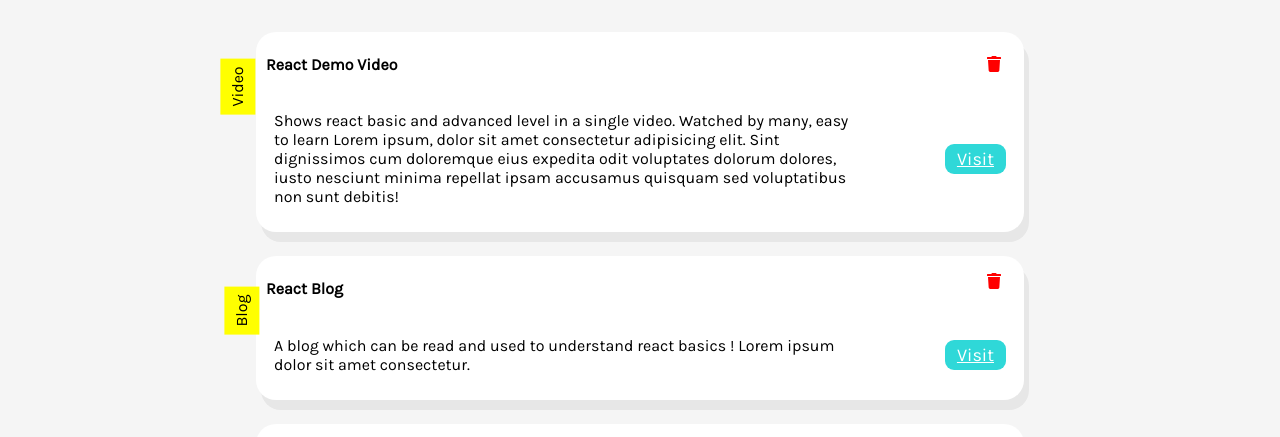
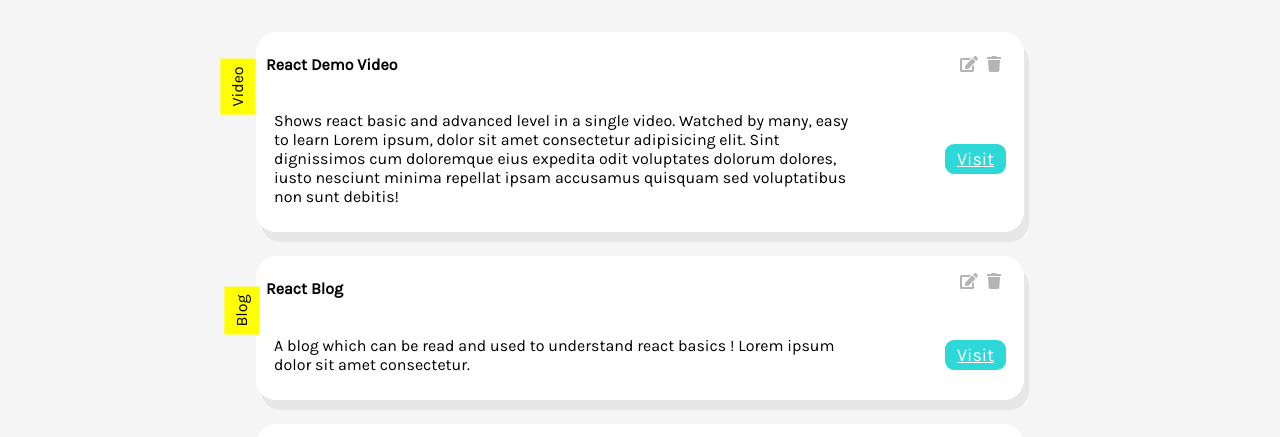
Before and after one commit to asamaiya00/feedback, a React (Create React App) app: page / in a window 1280 px wide. Shown: the part 331-768 px from the top of the page. Built offline with nearby package versions, Linux system fonts and the light colour scheme.

Commit message:
feat: update resource

```diff
--- a/src/App.css
+++ b/src/App.css
@@ -102,10 +102,23 @@ textarea {
   margin: 10px 25%;
 }
 
-.delete {
+.delete,
+.edit {
   position: absolute;
   cursor: pointer;
   top: 12%;
+  color: rgb(180, 180, 180);
+}
+.delete {
   right: 3%;
+}
+.delete:hover {
   color: red;
 }
+
+.edit {
+  right: 6%;
+}
+.edit:hover {
+  color: black;
+}
--- a/src/ResourceContext.js
+++ b/src/ResourceContext.js
@@ -4,15 +4,43 @@ import data from "./data";
 const ResourceContext = createContext();
 export const ResourceProvider = ({ children }) => {
   const [resources, setResources] = useState(data);
+  const [formData, setFormData] = useState({
+    name: "",
+    description: "",
+    type: "Video",
+    url: "",
+  });
   const addResource = (newResource) => {
     setResources([...resources, newResource]);
   };
   const deleteResource = (id) => {
     setResources(resources.filter((resource) => resource.id !== id));
   };
+  const updateResource = (formData) => {
+    const updateResourceValue = {
+      ...resources.find((resource) => resource.id === formData.id),
+      ...formData,
+    };
+    setResources([
+      ...resources.map((resource) =>
+        resource.id === formData.id ? updateResourceValue : resource
+      ),
+    ]);
+  };
+  const populateFormData = (formData) => {
+    setFormData(formData);
+  };
   return (
     <ResourceContext.Provider
-      value={{ resources, addResource, deleteResource }}
+      value={{
+        resources,
+        formData,
+        addResource,
+        deleteResource,
+        updateResource,
+        populateFormData,
+        setFormData,
+      }}
     >
       {children}
     </ResourceContext.Provider>
--- a/src/components/Card.jsx
+++ b/src/components/Card.jsx
@@ -1,20 +1,28 @@
 import { FontAwesomeIcon } from "@fortawesome/react-fontawesome";
-import { faTrash } from "@fortawesome/free-solid-svg-icons";
+import { faTrash, faEdit } from "@fortawesome/free-solid-svg-icons";
 import ResourceContext from "../ResourceContext";
 import { useContext } from "react";
+
 const Card = ({ resource }) => {
   const { id, name, type, description, url } = resource;
-  const { deleteResource } = useContext(ResourceContext);
+  const { deleteResource, populateFormData } = useContext(ResourceContext);
   const handleDelete = () => {
     deleteResource(id);
   };
+  const handleEdit = () => {
+    populateFormData(resource);
+    //deleteResource(id);
+  };
+
   return (
     <div className="card">
+      <FontAwesomeIcon className="edit" icon={faEdit} onClick={handleEdit} />
       <FontAwesomeIcon
         className="delete"
         icon={faTrash}
         onClick={handleDelete}
       />
+
       <div className="badge">{type}</div>
       <h4>{name}</h4>
       <div className="content">
--- a/src/components/ResourceForm.jsx
+++ b/src/components/ResourceForm.jsx
@@ -1,17 +1,21 @@
-import { useContext, useEffect, useState } from "react";
+import { useContext, useEffect } from "react";
 import ResourceContext from "../ResourceContext";
 
 const ResourceForm = () => {
-  const { addResource } = useContext(ResourceContext);
-  const [formData, setFormData] = useState({
-    name: "",
-    description: "",
-    type: "Video",
-    url: "",
-  });
+  const {
+    formData,
+    addResource,
+    updateResource,
+    populateFormData,
+    setFormData,
+  } = useContext(ResourceContext);
   useEffect(() => {
     clearForm();
   }, []);
+
+  useEffect(() => {
+    populateFormData(formData);
+  }, [formData, populateFormData]);
 
   const clearForm = () => {
     setFormData({
@@ -28,10 +32,14 @@ const ResourceForm = () => {
 
   const handleSubmit = (e) => {
     e.preventDefault();
-    addResource({
-      id: Math.floor(Math.random() * 100000).toString(),
-      ...formData,
-    });
+    if (!formData.id)
+      addResource({
+        id: Math.floor(Math.random() * 100000).toString(),
+        ...formData,
+      });
+    else {
+      updateResource(formData);
+    }
     clearForm();
   };
   return (
@@ -92,7 +100,7 @@ const ResourceForm = () => {
         onChange={handleFormChange}
       />
       <button id="submit" type="submit">
-        Add Resource
+        {formData.id ? "Edit" : "Add"} Resource
       </button>
     </form>
   );
```
